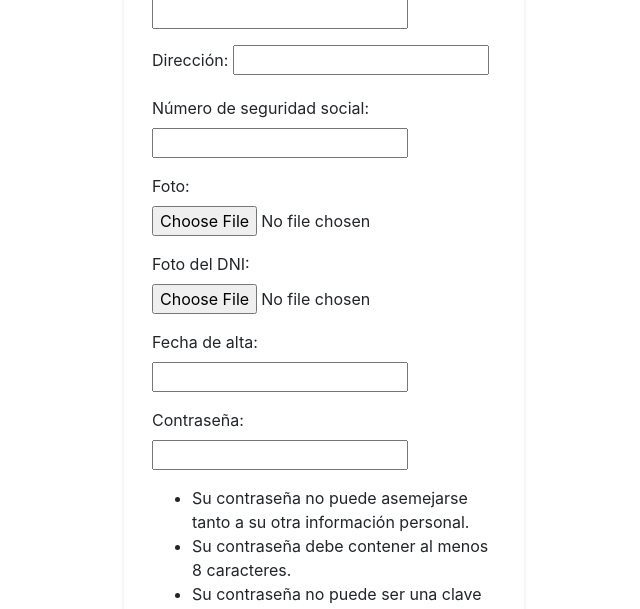
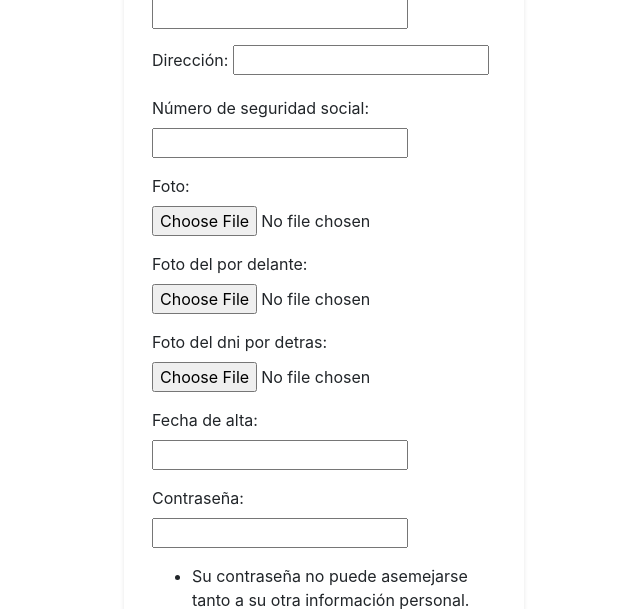
Before and after one commit to Holiwis1/mi_proyecto, a Django app: page /registrarme/ in a window 1280 px wide. Shown: the part 657-1266 px from the top of the page, without its empty margins (316-956 px from the left). Run offline with Django 5.2, Linux system fonts and the light colour scheme; some libraries are stand-ins or nearby versions.

Commit message:
pdf casi terminado

```diff
--- a/core/forms.py
+++ b/core/forms.py
@@ -9,7 +9,7 @@ User = get_user_model()
 class EmpleadoSignUpForm(UserCreationForm):
     class Meta:
         model = User
-        fields = UserCreationForm.Meta.fields + ('first_name', 'last_name', 'email', 'rol', 'telefono', 'fecha_nacimiento', 'direccion', 'num_seguridad_social', 'foto', 'foto_dni', 'fecha_alta')
+        fields = UserCreationForm.Meta.fields + ('first_name', 'last_name', 'email', 'rol', 'telefono', 'fecha_nacimiento', 'direccion', 'num_seguridad_social', 'foto', 'foto_dni','foto_dni', 'foto_dni2', 'fecha_alta')
 
         labels = {
             'username': 'Nombre de usuario',
@@ -22,7 +22,8 @@ class EmpleadoSignUpForm(UserCreationForm):
             'direccion': 'Dirección',
             'num_seguridad_social': 'Número de seguridad social',
             'foto': 'Foto',
-            'foto_dni': 'Foto del DNI',
+            'foto_dni': 'Foto del por delante',
+            'foto_dni2': 'Foto del dni por detras',
             'fecha_alta': 'Fecha de alta'
         }
         error_messages = {
--- a/core/models.py
+++ b/core/models.py
@@ -22,6 +22,7 @@ class Empleado(AbstractUser):
     telefono = models.IntegerField(null=True, blank=True)
     foto = models.ImageField(upload_to='images/', null=True, blank=True)
     foto_dni = models.ImageField(upload_to='dnis/', null=True, blank=True)
+    foto_dni2 = models.ImageField(upload_to='dnis/', null=True, blank=True)
     fecha_alta = models.DateField(blank=True, null=True)
 
     def __str__(self):
--- a/core/templates/core/lista_empleados.html
+++ b/core/templates/core/lista_empleados.html
@@ -126,6 +126,7 @@
                     <td>{{ empleado.telefono }}</td>
                     <td>
                         {{ empleado.foto_dni }}
+                        {{ empleado.foto_dni2 }}
                         <a href="{% url 'descargar_pdf' empleado.id %}" download><i class="fas fa-download"></i></a>
                     </td>
                     <td>
--- a/core/views.py
+++ b/core/views.py
@@ -11,7 +11,7 @@ from django.http import FileResponse
 from reportlab.pdfgen import canvas
 from reportlab.lib.pagesizes import letter
 from reportlab.lib.utils import ImageReader
-
+from reportlab.lib.units import inch
 
 # mostrar la lista de empleados
 def lista_empleados(request):
@@ -93,10 +93,19 @@ def descargar_pdf(request, empleado_id):
     buffer = io.BytesIO()
     pdf = canvas.Canvas(buffer, pagesize=letter)
 
-    # Agregar la imagen al PDF
+    # Agregar imagen en el header
+    header_image_path = 'https://navegatel.org/wp-content/uploads/2022/08/logo-navegatel-grande.webp'
+    pdf.drawImage(header_image_path, 0, letter[1] - (0.5 * inch), width=letter[0], height=0.5 * inch, preserveAspectRatio=True, anchor='sw')
+
+    # Agregar la primera imagen al PDF
     if empleado.foto_dni:
         image_data = ImageReader(empleado.foto_dni.path)
-        pdf.drawImage(image_data, 150, 300, width=300, height=250)
+        pdf.drawImage(image_data, 150, 400, width=300, height=250)
+
+    # Agregar la segunda imagen al PDF
+    if empleado.foto_dni2:
+        image_data2 = ImageReader(empleado.foto_dni2.path)
+        pdf.drawImage(image_data2, 150, 100, width=300, height=250)
 
     pdf.setTitle(f"Foto DNI - {empleado.get_full_name()}")
     pdf.showPage()
```
Also changed, not shown: core/migrations/0015_alter_empleado_foto_alter_empleado_foto_dni.py (added), core/migrations/0016_alter_empleado_foto_dni.py (added), core/migrations/0017_alter_empleado_foto_dni.py (added), core/migrations/0018_alter_empleado_foto_dni.py (added), core/migrations/0019_empleado_foto_dni2.py (added), db.sqlite3, media/dnis/98_NlwYXL9.webp (added), media/dnis/98_koEgXHf.webp (added), media/dnis/anverso_2.jpg (added), media/images/555635_3gVtCid.png (added), media/images/555635_CSYTnCG.png (added), media/images/logo-navegatel-grande.webp (added), 1 other file.
